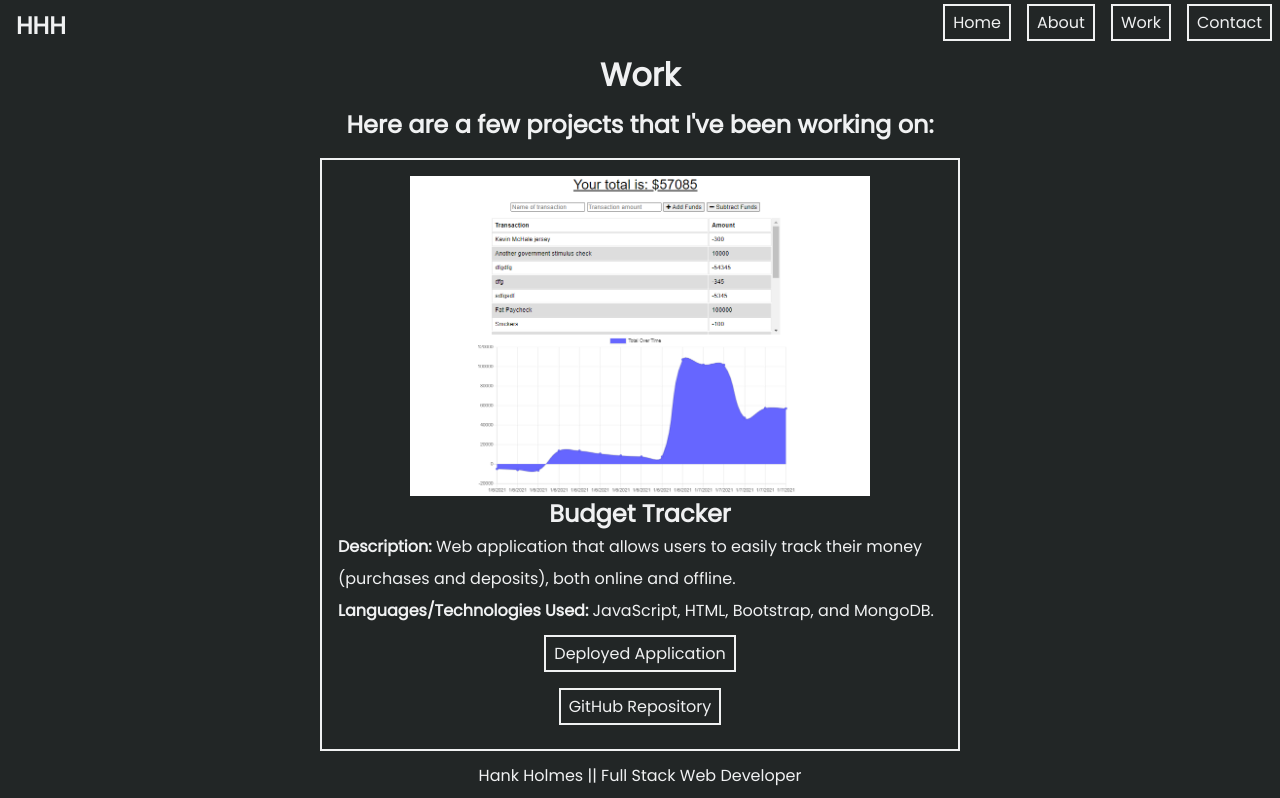
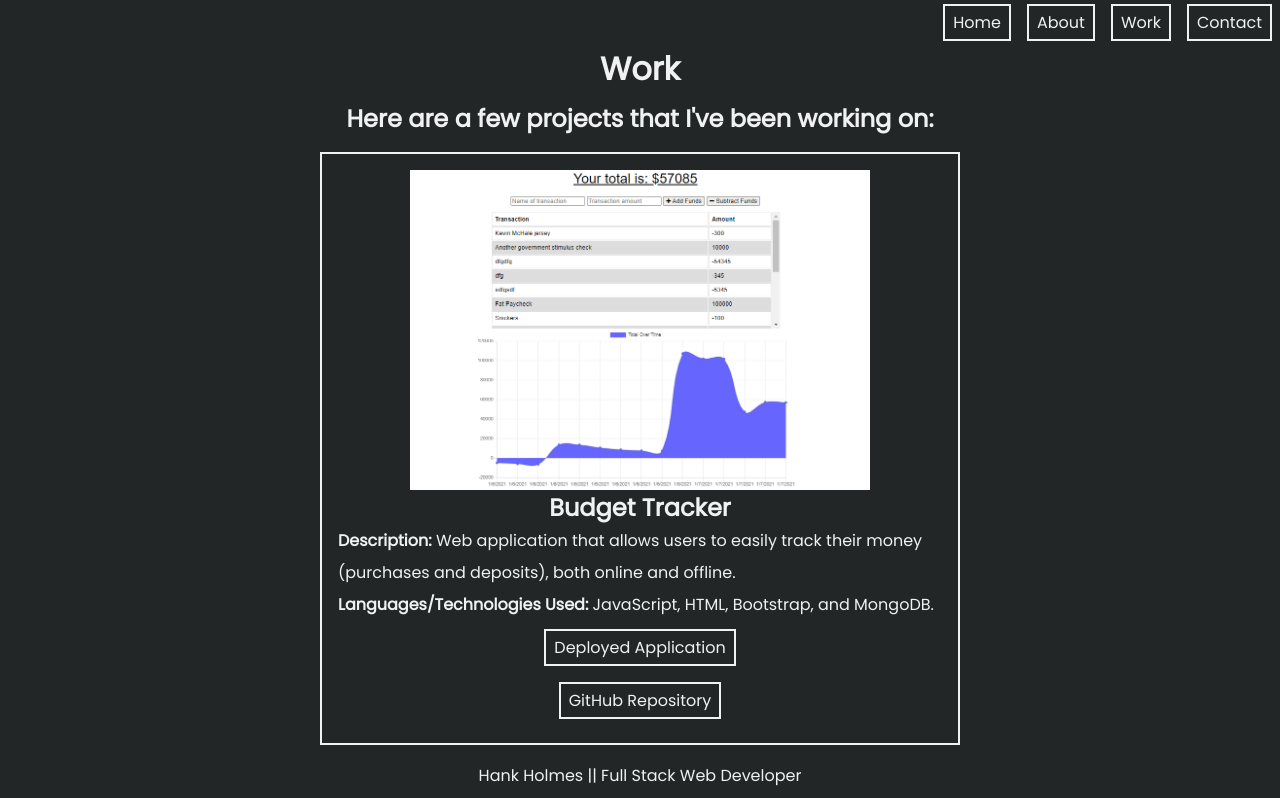
Before and after one commit to HHH-603/V2-Portfolio, a React (Create React App) app: page /work in a window 1280 px wide. Shown: the top 798 px of the page. Built offline with nearby package versions, Linux system fonts and the light colour scheme.

Commit message:
Re-made the navbar as a flexbox.

```diff
--- a/src/components/navbar/index.js
+++ b/src/components/navbar/index.js
@@ -6,11 +6,10 @@ const Navbar = () => {
     return (
         <>
             <div className="navbar">
-                <h2 className="navbar-header">HHH</h2>
+                <Link className="navbar-link" to="/">Home</Link>
+                <Link className="navbar-link" to="/about">About</Link>
+                <Link className="navbar-link" to="/work">Work</Link>
                 <Link className="navbar-link" to="/contact">Contact</Link>
-                <Link className="navbar-link" to="/work">Work</Link>
-                <Link className="navbar-link" to="/about">About</Link>
-                <Link className="navbar-link" to="/">Home</Link>
             </div>
         </>
     );
--- a/src/components/navbar/style.css
+++ b/src/components/navbar/style.css
@@ -1,20 +1,15 @@
 .navbar {
-    display: block;
+    display: flex;
+    flex-flow: row wrap;
+    align-items: center;
+    justify-content: flex-end;
     margin: 0;
     padding: 0;
     overflow: hidden;
 }
 
-.navbar-header {
-    float: left;
-    font-size: 1.5rem;
-    margin: .25rem .5rem;
-    padding: .25rem .5rem;
-}
-
 .navbar-link {
     text-decoration: none;
-    float: right;
     margin: .25rem .5rem;
     padding: .25rem .5rem;
     color: #F0F1F2;
```
